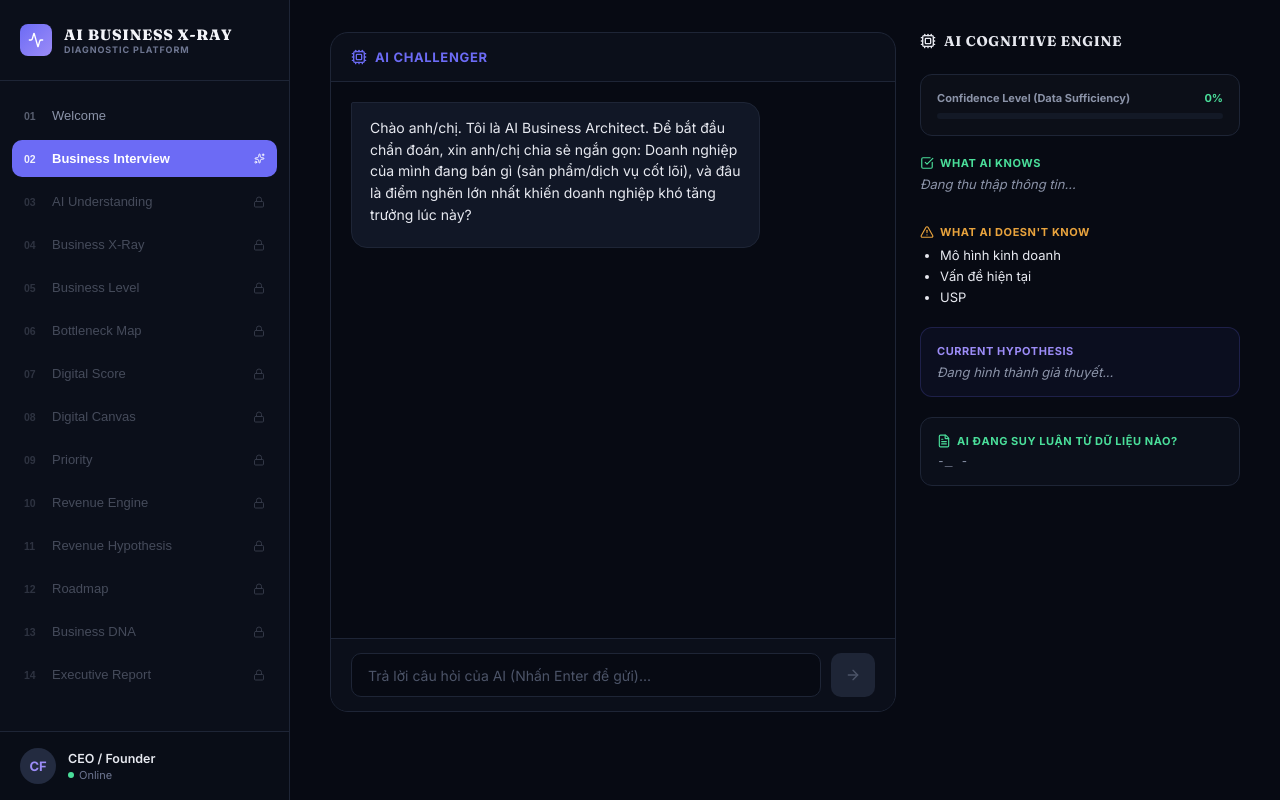
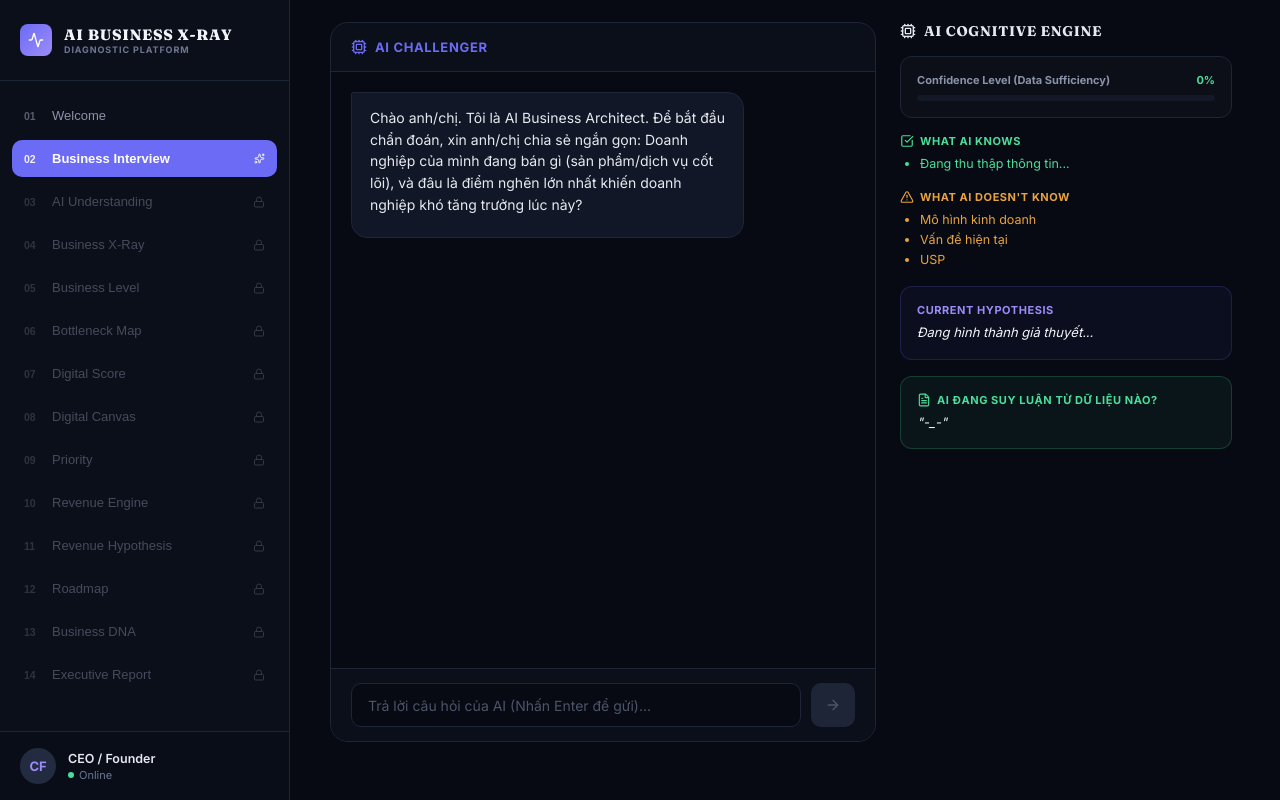
Before and after one commit to PhamThiHongNgan/DinhViDoanhNghiep, a React (Vite) app: page / in a window 1280 px wide. Both pictures are taken after a click on the button "Bắt đầu Phỏng vấn AI". Built offline with nearby package versions, Linux system fonts and the light colour scheme.

Commit message:
Enhance AI chat intelligence, add dynamic Cognitive Engine updates via JSON, adjust chat input position

```diff
--- a/src/App.jsx
+++ b/src/App.jsx
@@ -131,6 +131,14 @@ export default function App() {
   const [error, setError] = useState("");
   const [isSidebarOpen, setIsSidebarOpen] = useState(false);
 
+  const [cognitiveState, setCognitiveState] = useState({
+    confidence: 0,
+    whatAiKnows: ["Đang thu thập thông tin..."],
+    whatAiDoesntKnow: ["Mô hình kinh doanh", "Vấn đề hiện tại", "USP"],
+    hypothesis: "Đang hình thành giả thuyết...",
+    reasoningData: "-_-"
+  });
+
   const messagesEndRef = useRef(null);
 
   const scrollToBottom = () => {
@@ -171,6 +179,16 @@ export default function App() {
       const updatedMessages = [...newMessages, { role: "assistant", content: data.reply }];
       setMessages(updatedMessages);
       setStage(data.stage);
+
+      if (data.cognitiveData) {
+        setCognitiveState({
+          confidence: data.cognitiveData.confidence ?? cognitiveState.confidence,
+          whatAiKnows: data.cognitiveData.whatAiKnows || cognitiveState.whatAiKnows,
+          whatAiDoesntKnow: data.cognitiveData.whatAiDoesntKnow || cognitiveState.whatAiDoesntKnow,
+          hypothesis: data.cognitiveData.hypothesis || cognitiveState.hypothesis,
+          reasoningData: data.cognitiveData.reasoningData || cognitiveState.reasoningData
+        });
+      }
 
       if (data.stage === "COMPLETED") {
         await generateReport(updatedMessages);
@@ -218,6 +236,13 @@ export default function App() {
     setStage("MO");
     setInputVal("");
     setReportData(null);
+    setCognitiveState({
+      confidence: 0,
+      whatAiKnows: ["Đang thu thập thông tin..."],
+      whatAiDoesntKnow: ["Mô hình kinh doanh", "Vấn đề hiện tại", "USP"],
+      hypothesis: "Đang hình thành giả thuyết...",
+      reasoningData: "-_-"
+    });
     setActiveTab("welcome");
     setError("");
     setIsSidebarOpen(false);
@@ -294,8 +319,8 @@ export default function App() {
 
       case "interview":
         return (
-          <div style={{ display: "flex", gap: 24, height: "100%" }}>
-            <div className="xr-chat-container" style={{ flex: 1 }}>
+          <div style={{ display: "flex", gap: 24, height: "calc(100vh - 80px)", marginTop: "-10px" }}>
+            <div className="xr-chat-container" style={{ flex: 1, height: "100%", maxHeight: "100%" }}>
               <div className="xr-chat-header" style={{ borderBottom: "1px solid #1E2536", background: "transparent" }}>
                 <div style={{ display: "flex", alignItems: "center", gap: 8 }}>
                   <Cpu size={16} color="#6C6BF5" />
@@ -375,8 +400,8 @@ export default function App() {
             </div>
 
             {/* AI COGNITIVE ENGINE Sidebar */}
-            <div style={{ width: 320, flexShrink: 0, display: "flex", flexDirection: "column", gap: 20 }}>
-              <div style={{ display: "flex", alignItems: "center", gap: 8, marginBottom: 4 }}>
+            <div style={{ width: 340, flexShrink: 0, display: "flex", flexDirection: "column", gap: 16, overflowY: "auto", paddingRight: 8 }}>
+              <div style={{ display: "flex", alignItems: "center", gap: 8, marginBottom: 0 }}>
                 <Cpu size={16} color="#E7E9F0" />
                 <span className="xr-fr" style={{ fontSize: 14, fontWeight: 700, color: "#E7E9F0", letterSpacing: "0.05em", textTransform: "uppercase" }}>AI COGNITIVE ENGINE</span>
               </div>
@@ -384,35 +409,35 @@ export default function App() {
               <div style={{ background: "rgba(255,255,255,0.02)", border: "1px solid #1E2536", borderRadius: 12, padding: 16 }}>
                 <div style={{ display: "flex", justifyContent: "space-between", fontSize: 11, color: "#8B93A8", fontWeight: 700, marginBottom: 8 }}>
                   <span>Confidence Level (Data Sufficiency)</span>
-                  <span style={{ color: "#4ADE9A" }}>0%</span>
+                  <span style={{ color: "#4ADE9A" }}>{cognitiveState.confidence}%</span>
                 </div>
                 <div className="xr-bar-track" style={{ height: 6, margin: 0, background: "#131926" }}>
-                  <div className="xr-bar-fill" style={{ width: "0%", background: "#4ADE9A" }} />
+                  <div className="xr-bar-fill" style={{ width: `${cognitiveState.confidence}%`, background: "#4ADE9A" }} />
                 </div>
               </div>
 
               <div>
                 <span className="xr-label" style={{ color: "#4ADE9A", display: "flex", alignItems: "center", gap: 6 }}><CheckSquare size={14} /> WHAT AI KNOWS</span>
-                <p style={{ fontSize: 13, color: "#8B93A8", marginTop: 6, fontStyle: "italic" }}>Đang thu thập thông tin...</p>
+                <ul style={{ fontSize: 12.5, color: "#4ADE9A", margin: "6px 0 0", paddingLeft: 20, lineHeight: 1.6 }}>
+                  {cognitiveState.whatAiKnows.map((item, i) => <li key={i}>{item}</li>)}
+                </ul>
               </div>
 
               <div>
                 <span className="xr-label" style={{ color: "#E8A33D", display: "flex", alignItems: "center", gap: 6 }}><AlertTriangle size={14} /> WHAT AI DOESN'T KNOW</span>
-                <ul style={{ fontSize: 13, color: "#E7E9F0", margin: "6px 0 0", paddingLeft: 20, lineHeight: 1.6 }}>
-                  <li>Mô hình kinh doanh</li>
-                  <li>Vấn đề hiện tại</li>
-                  <li>USP</li>
+                <ul style={{ fontSize: 12.5, color: "#E8A33D", margin: "6px 0 0", paddingLeft: 20, lineHeight: 1.6 }}>
+                  {cognitiveState.whatAiDoesntKnow.map((item, i) => <li key={i}>{item}</li>)}
                 </ul>
               </div>
 
               <div style={{ background: "rgba(108, 107, 245, 0.05)", border: "1px solid rgba(108, 107, 245, 0.2)", borderRadius: 12, padding: 16 }}>
                 <span className="xr-label" style={{ color: "#9C8CF7" }}>CURRENT HYPOTHESIS</span>
-                <p style={{ fontSize: 13, color: "#8B93A8", marginTop: 6, fontStyle: "italic", margin: "6px 0 0" }}>Đang hình thành giả thuyết...</p>
+                <p style={{ fontSize: 13, color: "#F4F5FA", marginTop: 6, fontStyle: "italic", margin: "6px 0 0", lineHeight: 1.5 }}>{cognitiveState.hypothesis}</p>
               </div>
 
-              <div style={{ background: "#0B0F1A", border: "1px solid #1E2536", borderRadius: 12, padding: 16 }}>
+              <div style={{ background: "rgba(74, 222, 154, 0.05)", border: "1px solid rgba(74, 222, 154, 0.2)", borderRadius: 12, padding: 16 }}>
                 <span className="xr-label" style={{ color: "#4ADE9A", display: "flex", alignItems: "center", gap: 6 }}><FileText size={14} /> AI ĐANG SUY LUẬN TỪ DỮ LIỆU NÀO?</span>
-                <p style={{ fontSize: 13, color: "#8B93A8", marginTop: 6, fontFamily: "monospace", margin: "6px 0 0" }}>-_ -</p>
+                <p style={{ fontSize: 13, color: "#F4F5FA", marginTop: 6, fontStyle: "italic", margin: "6px 0 0", lineHeight: 1.5 }}>"{cognitiveState.reasoningData}"</p>
               </div>
             </div>
           </div>
```
Also changed, not shown: server.js (+16 -8 lines), system-prompt.txt.
